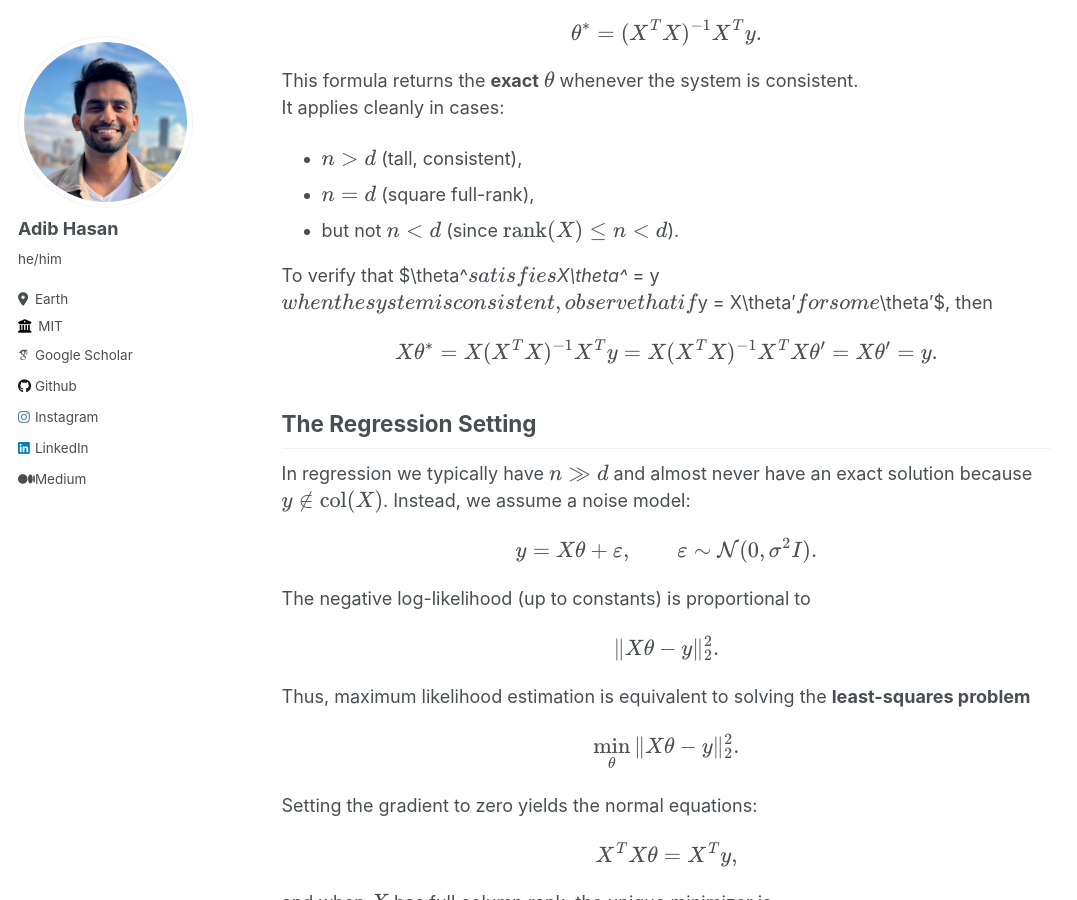
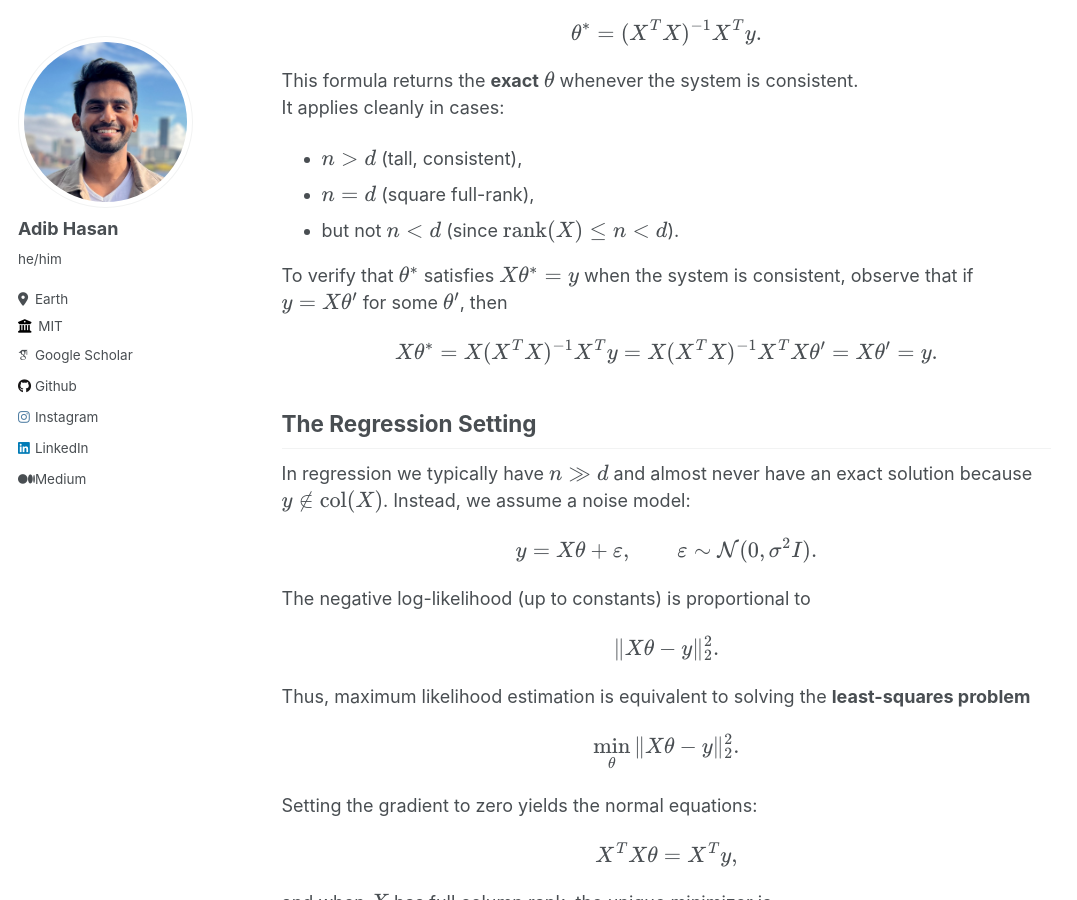
Before and after one commit to Neehan/neehan.github.io, a Jekyll site: the page built from _blog/linear-regression.md, in a window 1280 px wide and 900 px high, scrolled down 1355 px. Shown: the whole window, without its empty margins (0-1077 px from the left). Built offline with Jekyll 4.4.1, drawn with Linux system fonts in a browser that asks for light colours; some web fonts are replaced.

```diff
--- a/_blog/linear-regression.md
+++ b/_blog/linear-regression.md
@@ -1,6 +1,6 @@
 ---
 title: "Linear Regression as a System of Linear Equations"
-excerpt: "A systematic treatment of linear regression from the perspective of solving linear systems. We characterize when exact solutions exist based on rank conditions and derive the closed-form solution (X^T X)^{-1} X^T y. In the regression setting with noise, this formula emerges as both the least-squares minimizer and the maximum likelihood estimator."
+excerpt: "A systematic treatment of linear regression from the perspective of solving linear systems. We characterize when exact solutions exist based on rank conditions and derive the closed-form solution ($X^T X)^{-1} X^T y$. In the regression setting with noise, this formula emerges as both the least-squares minimizer and the maximum likelihood estimator."
 collection: blog
 date: 2025-10-10
 tags:
@@ -59,7 +59,7 @@ It applies cleanly in cases:
 - $n = d$ (square full-rank),
 - but not $n < d$ (since $\operatorname{rank}(X) \le n < d$).
 
-To verify that $\theta^*$ satisfies $X\theta^* = y$ when the system is consistent, observe that if $y = X\theta'$ for some $\theta'$, then
+To verify that $\theta^\*$ satisfies $X\theta^\* = y$ when the system is consistent, observe that if $y = X\theta'$ for some $\theta'$, then
 
 $$
 X\theta^* = X(X^TX)^{-1}X^Ty = X(X^TX)^{-1}X^TX\theta' = X\theta' = y.
```
Also changed, not shown: _blog/vita.md (+1 -1 lines).
